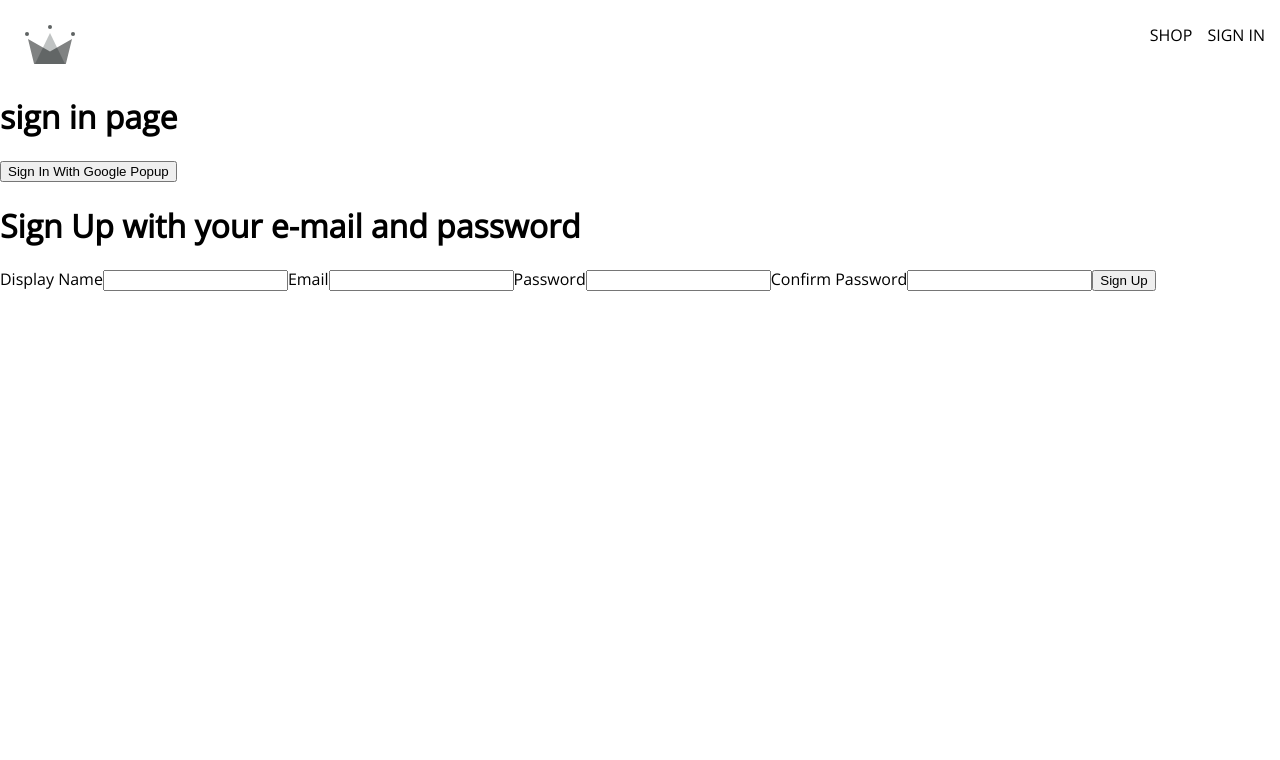
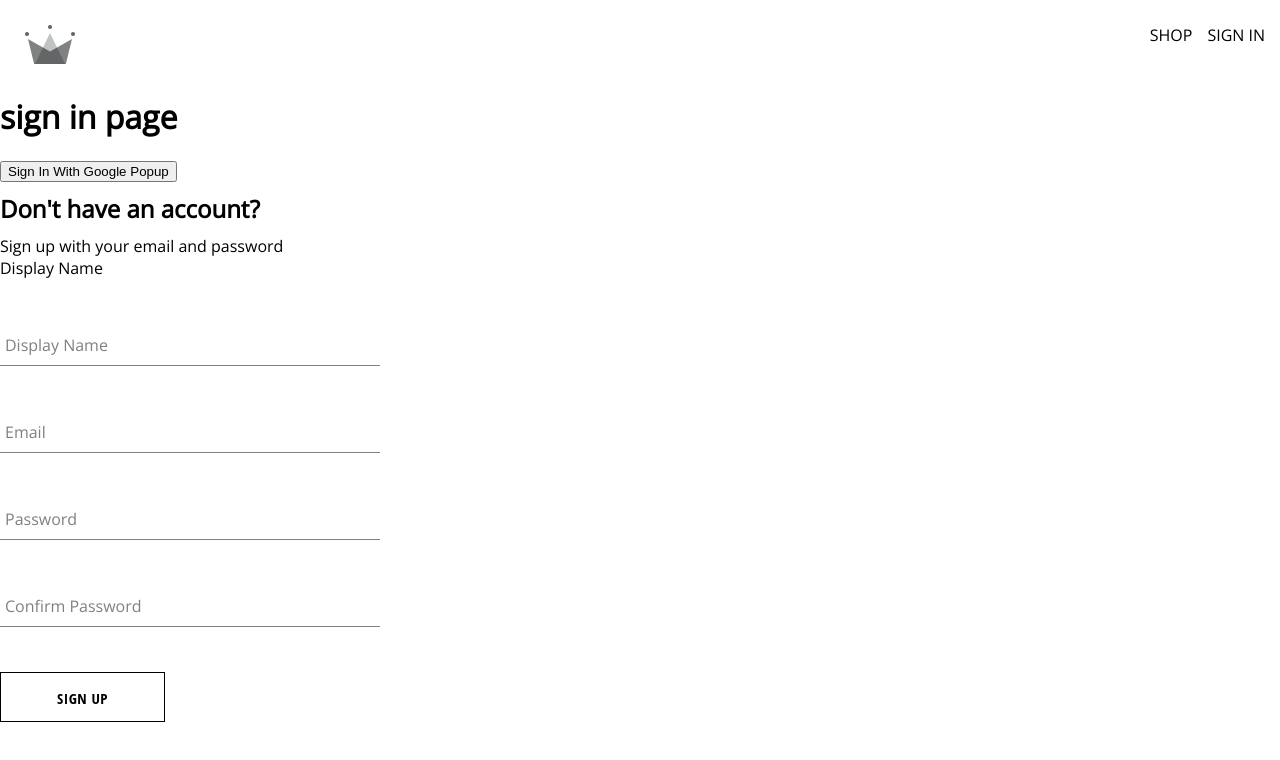
Before and after one commit to Thess-tech/crwn-clothing, a React (Create React App) app: page /sign-in in a window 1280 px wide. Shown: the top 760 px of the page. Built offline with nearby package versions, Linux system fonts and the light colour scheme.

Commit message:
Added a button component and styling for sign-up-form

```diff
--- /dev/null
+++ b/src/components/button/button.component.jsx
@@ -0,0 +1,19 @@
+import "./button.styles.scss";
+
+const BUTTON_TYPE_CLASSES = {
+  google: "google-sign-in",
+  inverted: "inverted",
+};
+
+const Button = ({ children, buttonType, ...otherProps }) => {
+  return (
+    <button
+      className={`button-container ${BUTTON_TYPE_CLASSES[buttonType]}`}
+      {...otherProps}
+    >
+      {children}
+    </button>
+  );
+};
+
+export default Button;
--- /dev/null
+++ b/src/components/button/button.styles.scss
@@ -0,0 +1,46 @@
+.button-container {
+    min-width: 165px;
+    width: auto;
+    height: 50px;
+    letter-spacing: 0.5px;
+    line-height: 50px;
+    padding: 0 35px 0 35px;
+    font-size: 15px;
+    background-color: black;
+    color: white;
+    text-transform: uppercase;
+    font-family: 'Open Sans Condensed';
+    font-weight: bolder;
+    border: none;
+    cursor: pointer;
+    display: flex;
+    justify-content: center;
+
+    &:hover {
+      background-color: white;
+      color: black;
+      border: 1px solid black;
+    }
+
+    &.google-sign-in {
+      background-color: #4285f4;
+      color: white;
+
+      &:hover {
+        background-color: #357ae8;
+        border: none;
+      }
+    }
+
+    &.inverted {
+      background-color: white;
+      color: black;
+      border: 1px solid black;
+
+      &:hover {
+        background-color: black;
+        color: white;
+        border: none;
+      }
+    }
+  }
--- /dev/null
+++ b/src/components/form-input/form-input.component.jsx
@@ -0,0 +1,19 @@
+import React from "react";
+import "./form-input.styles.scss";
+
+const FormInput = ({ label, ...otherProps }) => {
+  return (
+    <div className="group">
+      <input className="form-input" {...otherProps} />
+      {label && (
+        <label
+          className={`${otherProps.value ? "shrink" : ""} form-input-label`}
+        >
+          {label}
+        </label>
+      )}
+    </div>
+  );
+};
+
+export default FormInput;
--- /dev/null
+++ b/src/components/form-input/form-input.styles.scss
@@ -0,0 +1,54 @@
+$sub-color: grey;
+$main-color: black;
+
+@mixin shrinkLabel {
+  top: -14px;
+  font-size: 12px;
+  color: $main-color;
+}
+
+.group {
+  position: relative;
+  margin: 45px 0;
+
+  .form-input {
+    background: none;
+    background-color: white;
+    color: $sub-color;
+    font-size: 18px;
+    padding: 10px 10px 10px 5px;
+    display: block;
+    width: 100%;
+    border: none;
+    border-radius: 0;
+    border-bottom: 1px solid $sub-color;
+    margin: 25px 0;
+
+    &:focus {
+      outline: none;
+    }
+
+    &:focus ~ .form-input-label {
+      @include shrinkLabel();
+    }
+  }
+
+  input[type='password'] {
+    letter-spacing: 0.3em;
+  }
+
+  .form-input-label {
+    color: $sub-color;
+    font-size: 16px;
+    font-weight: normal;
+    position: absolute;
+    pointer-events: none;
+    left: 5px;
+    top: 10px;
+    transition: 300ms ease all;
+
+    &.shrink {
+      @include shrinkLabel();
+    }
+  }
+}
--- a/src/components/sign-up-form/sign-up-form.component.jsx
+++ b/src/components/sign-up-form/sign-up-form.component.jsx
@@ -1,4 +1,14 @@
 import { useState } from "react";
+
+import FormInput from "../form-input/form-input.component";
+import Button from "../button/button.component";
+
+import {
+  createAuthUserWithEmailAndPassword,
+  createUserDocumentFromAuth,
+} from "../../utils/firebase/firebase.utils";
+
+import "./sign-up-form.styles.scss";
 
 const defaultFormFields = {
   displayName: "",
@@ -11,51 +21,82 @@
   const [formFields, setFormFields] = useState(defaultFormFields);
   const { displayName, email, password, confirmPassword } = formFields;
 
+  const resetFormFields = () => {
+    setFormFields(defaultFormFields);
+  };
+
+  const handleSubmit = async (event) => {
+    event.preventDefault();
+
+    if (password !== confirmPassword) {
+      alert("passwords do not match");
+      return;
+    }
+
+    try {
+      const { user } = await createAuthUserWithEmailAndPassword(
+        email,
+        password
+      );
+
+      await createUserDocumentFromAuth(user, { displayName });
+      resetFormFields();
+    } catch (error) {
+      if (error.code === "auth/email-already-in-use") {
+        alert("Cannot create user, email already in use");
+      } else {
+        console.log("user creation encountered an error", error);
+      }
+    }
+  };
+
   const handleChange = (event) => {
     const { name, value } = event.target;
-    setFormFields({ ...defaultFormFields, [name]: value });
+
+    setFormFields({ ...formFields, [name]: value });
   };
 
   return (
-    <div>
-      <h1>Sign Up with your e-mail and password</h1>
-      <form onSubmit={() => {}}>
+    <div className="sign-up-container">
+      <h2>Don't have an account?</h2>
+      <span>Sign up with your email and password</span>
+      <form onSubmit={handleSubmit}>
         <label>Display Name</label>
-        <input
+        <FormInput
+          label="Display Name"
           type="text"
           required
           onChange={handleChange}
           name="displayName"
           value={displayName}
         />
-
-        <label>Email</label>
-        <input
+        <FormInput
+          label="Email"
           type="email"
           required
           onChange={handleChange}
           name="email"
           value={email}
         />
-
-        <label>Password</label>
-        <input
+        <FormInput
+          label="Password"
           type="password"
           required
           onChange={handleChange}
           name="password"
           vaule={password}
         />
-
-        <label>Confirm Password</label>
-        <input
+        <FormInput
+          label="Confirm Password"
           type="password"
           required
           onChange={handleChange}
           name="confirmPassword"
           vaule={confirmPassword}
         />
-        <button type="submit">Sign Up</button>
+        <Button buttonType="inverted" type="submit">
+          Sign Up
+        </Button>
       </form>
     </div>
   );
--- /dev/null
+++ b/src/components/sign-up-form/sign-up-form.styles.scss
@@ -0,0 +1,9 @@
+.sign-up-container {
+    display:flex;
+    flex-direction: column;
+    width: 380px;
+
+    h2 {
+        margin: 10px 0;
+    }
+}
--- a/src/utils/firebase/firebase.utils.js
+++ b/src/utils/firebase/firebase.utils.js
@@ -4,6 +4,7 @@
   signInWithRedirect,
   signInWithPopup,
   GoogleAuthProvider,
+  createUserWithEmailAndPassword,
 } from "firebase/auth";
 import { doc, getDoc, getFirestore, setDoc } from "firebase/firestore";
 
@@ -34,7 +35,12 @@
 
 export const db = getFirestore();
 
-export const createUserDocumentFromAuth = async (userAuth) => {
+export const createUserDocumentFromAuth = async (
+  userAuth,
+  additionalInformation = {}
+) => {
+  if (!userAuth) return;
+
   const userDocRef = doc(db, "users", userAuth.uid);
 
   console.log(userDocRef);
@@ -50,6 +56,7 @@
         displayName,
         email,
         createdAt,
+        ...additionalInformation,
       });
     } catch (error) {
       console.log("error creating the user", error.message);
@@ -58,3 +65,8 @@
 
   return userDocRef;
 };
+
+export const createAuthUserWithEmailAndPassword = async (email, password) => {
+  if (!email || !password) return;
+  createUserWithEmailAndPassword(auth, email, password);
+};
```
